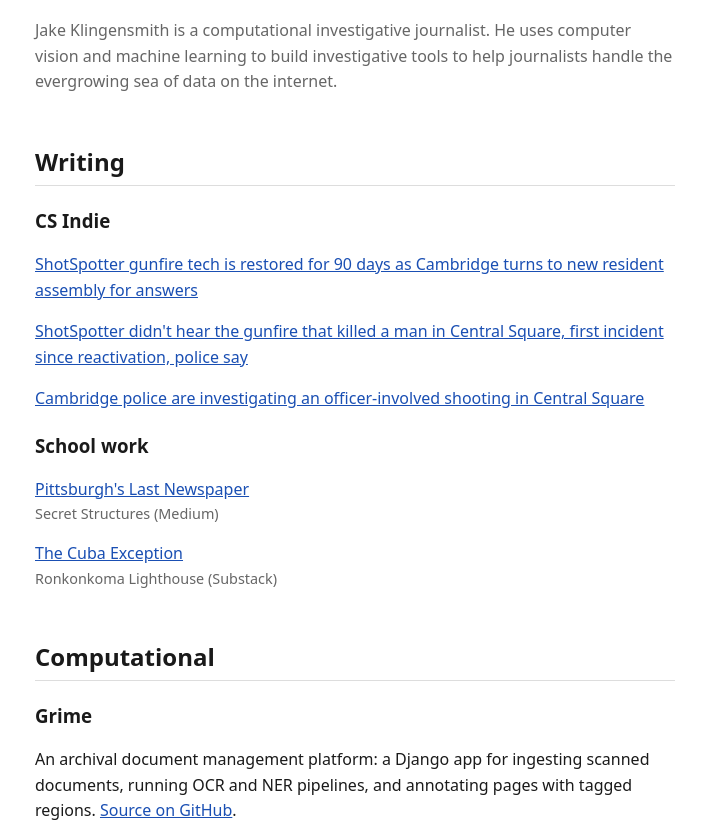
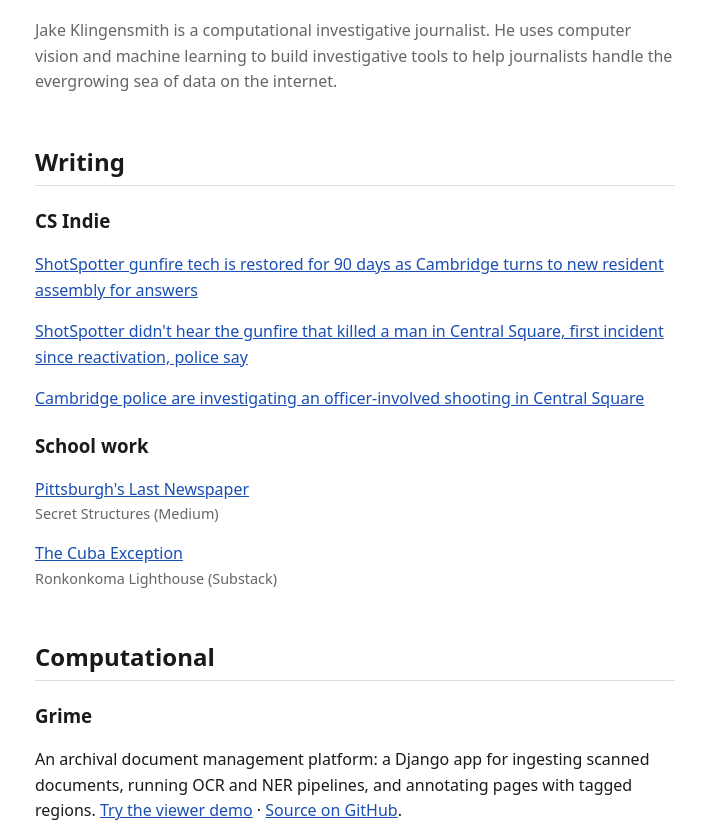
Before and after one commit to jklingen92/jklingen92.github.io, a plain HTML site: page index.html in a window 1280 px wide. Shown: the part 124-952 px from the top of the page, without its empty margins (285-991 px from the left). Drawn offline with Linux system fonts and the light colour scheme.

Commit message:
add grime demo

```diff
--- a/index.html
+++ b/index.html
@@ -109,9 +109,9 @@
       An archival document management platform: a Django app for ingesting
       scanned documents, running OCR and NER pipelines, and annotating pages
       with tagged regions.
+      <a href="grime/">Try the viewer demo</a> ·
       <a href="https://github.com/jklingen92/grime">Source on GitHub</a>.
     </p>
-    <!-- TODO: link the browser-only demo once it exists -->
 
     <h3>America First Warehouse transcript search</h3>
     <p>
```
